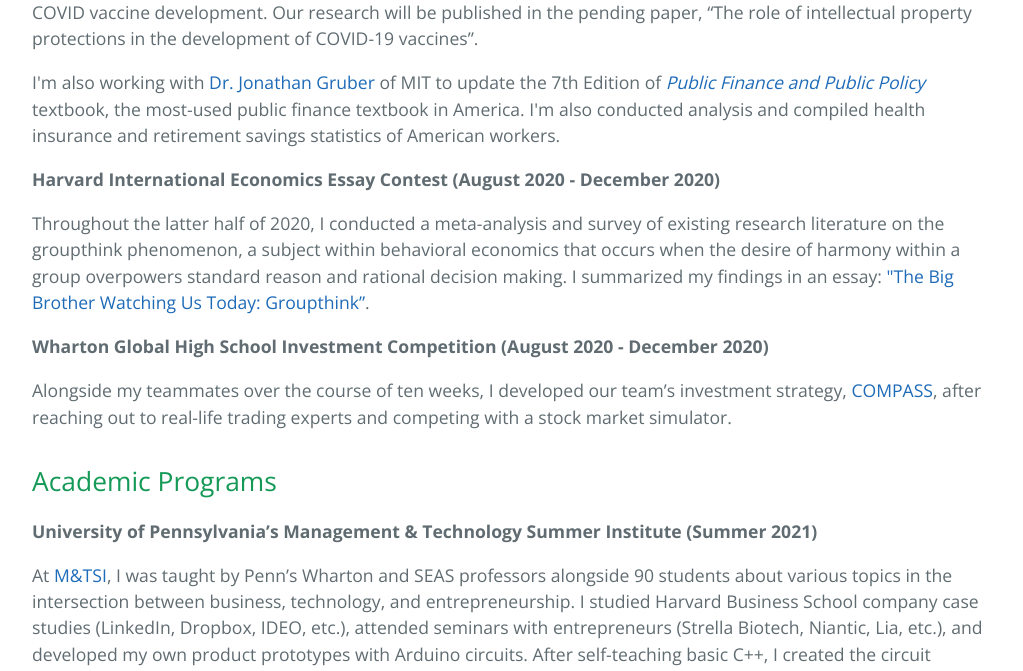
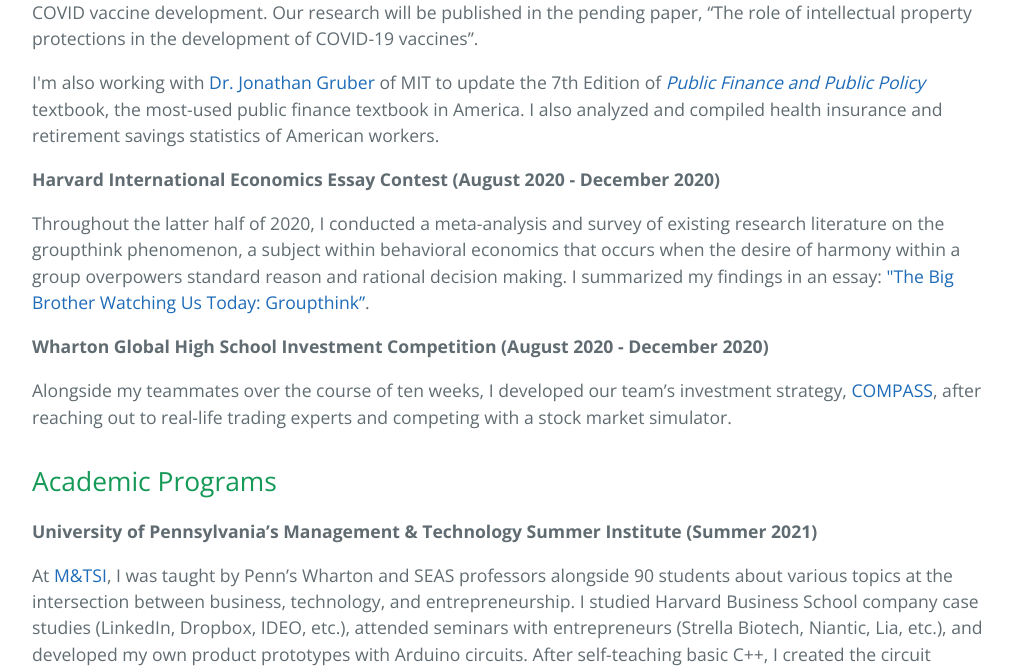
Before and after one commit to carinaxguo/carinaxguo.github.io, a Jekyll site: the page built from experience.html, in a window 1280 px wide. Shown: the part 420-1091 px from the top of the page, without its empty margins (128-1151 px from the left). Built offline with Jekyll 4.4.1, drawn with Linux system fonts in a browser that asks for light colours; some of the changed text lies outside the part shown.

Commit message:
Update experience.html

```diff
--- a/experience.html
+++ b/experience.html
@@ -33,8 +33,8 @@
       href="https://www.macmillanlearning.com/college/us/product/Public-Finance-and-Public-Policy/p/1319105254"
       ><i>Public Finance and Public Policy</i></a
     >
-    textbook, the most-used public finance textbook in America. I'm also
-    conducted analysis and compiled health insurance and retirement savings
+    textbook, the most-used public finance textbook in America. I also
+    analyzed and compiled health insurance and retirement savings
     statistics of American workers.
   </p>
 
@@ -77,7 +77,7 @@
       href="https://fisher.wharton.upenn.edu/management-technology-summer-institute/"
       >M&TSI</a
     >, I was taught by Penn’s Wharton and SEAS professors alongside 90 students
-    about various topics in the intersection between business, technology, and
+    about various topics at the intersection between business, technology, and
     entrepreneurship. I studied Harvard Business School company case studies
     (LinkedIn, Dropbox, IDEO, etc.), attended seminars with entrepreneurs
     (Strella Biotech, Niantic, Lia, etc.), and developed my own product
```
